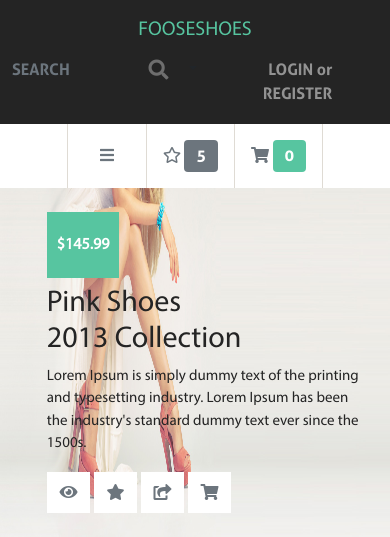
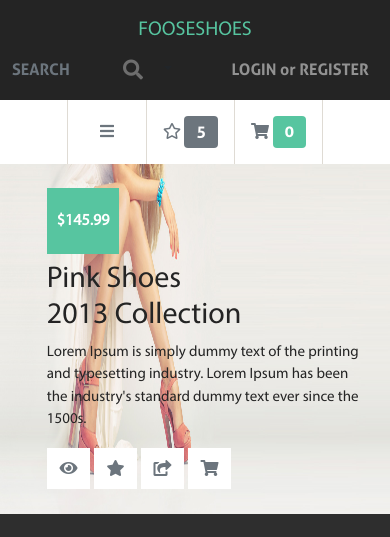
Before and after one commit to DavidCirlanaru/frontend-academy-david-cirlanaru, a PHP site: page /index.html in a window 390 px wide. Shown: the top 537 px of the page. Run offline with PHP 8.4, Linux system fonts and the light colour scheme; some libraries are stand-ins or nearby versions.

Commit message:
fixed top bar

```diff
--- a/css/styles.css
+++ b/css/styles.css
@@ -968,7 +968,7 @@ span.input-group-btn.submit-button:hover {
     margin: 0; }
 
   .login-link {
-    width: 69%;
+    width: 90%;
     text-align: right; }
 
   .navigation .menu {
--- a/css/styles.scss
+++ b/css/styles.scss
@@ -1091,6 +1091,7 @@ span.input-group-btn.submit-button:hover {
         position: absolute;
     }
 
+
     .top-bar-container {
         justify-content: center !important;
     }
@@ -1287,7 +1288,7 @@ span.input-group-btn.submit-button:hover {
     }
 
     .login-link {
-        width: 69%;
+        width: 90%;
         text-align: right;
     }
 
```
Also changed, not shown: 1 other file.
